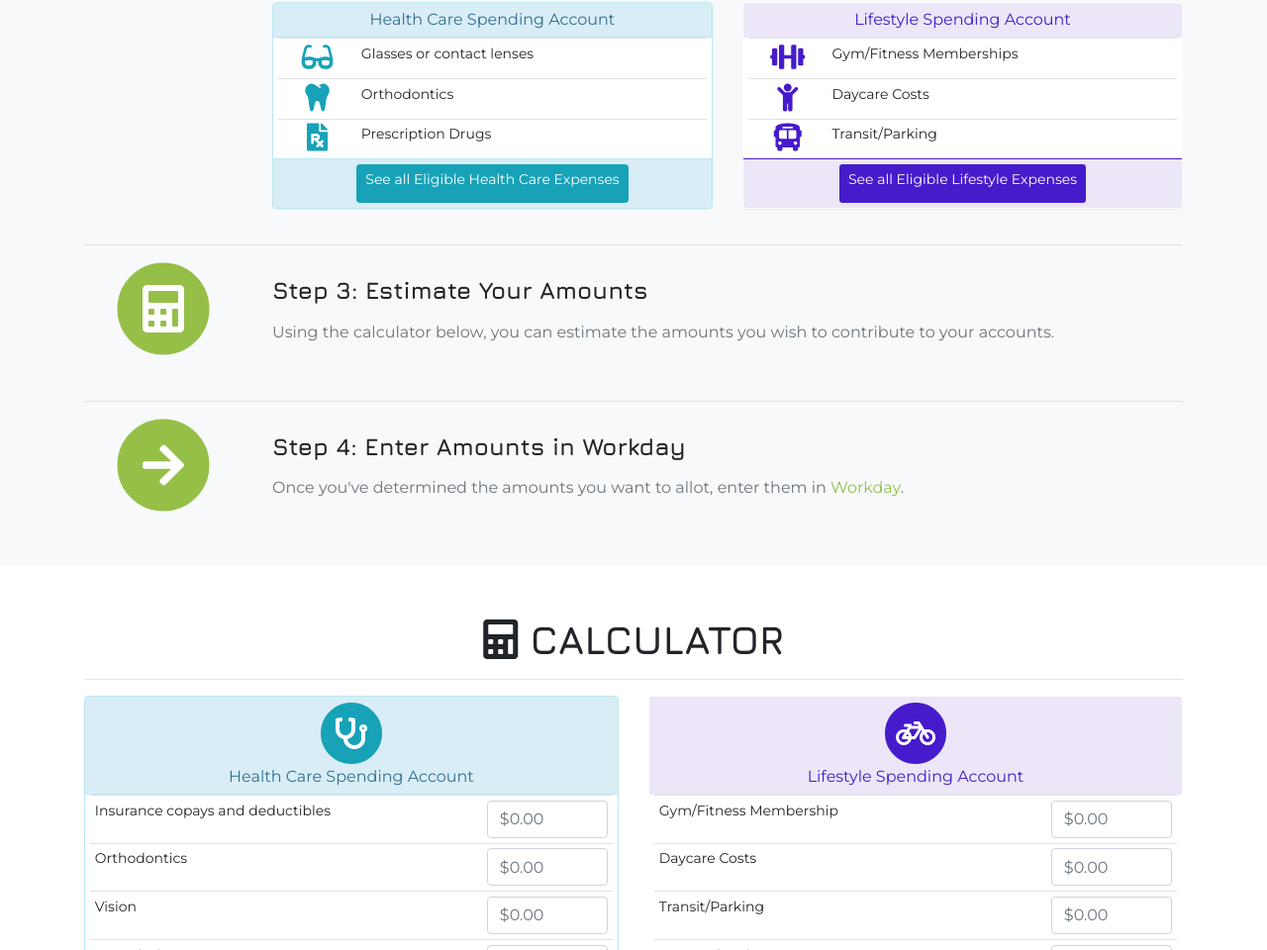
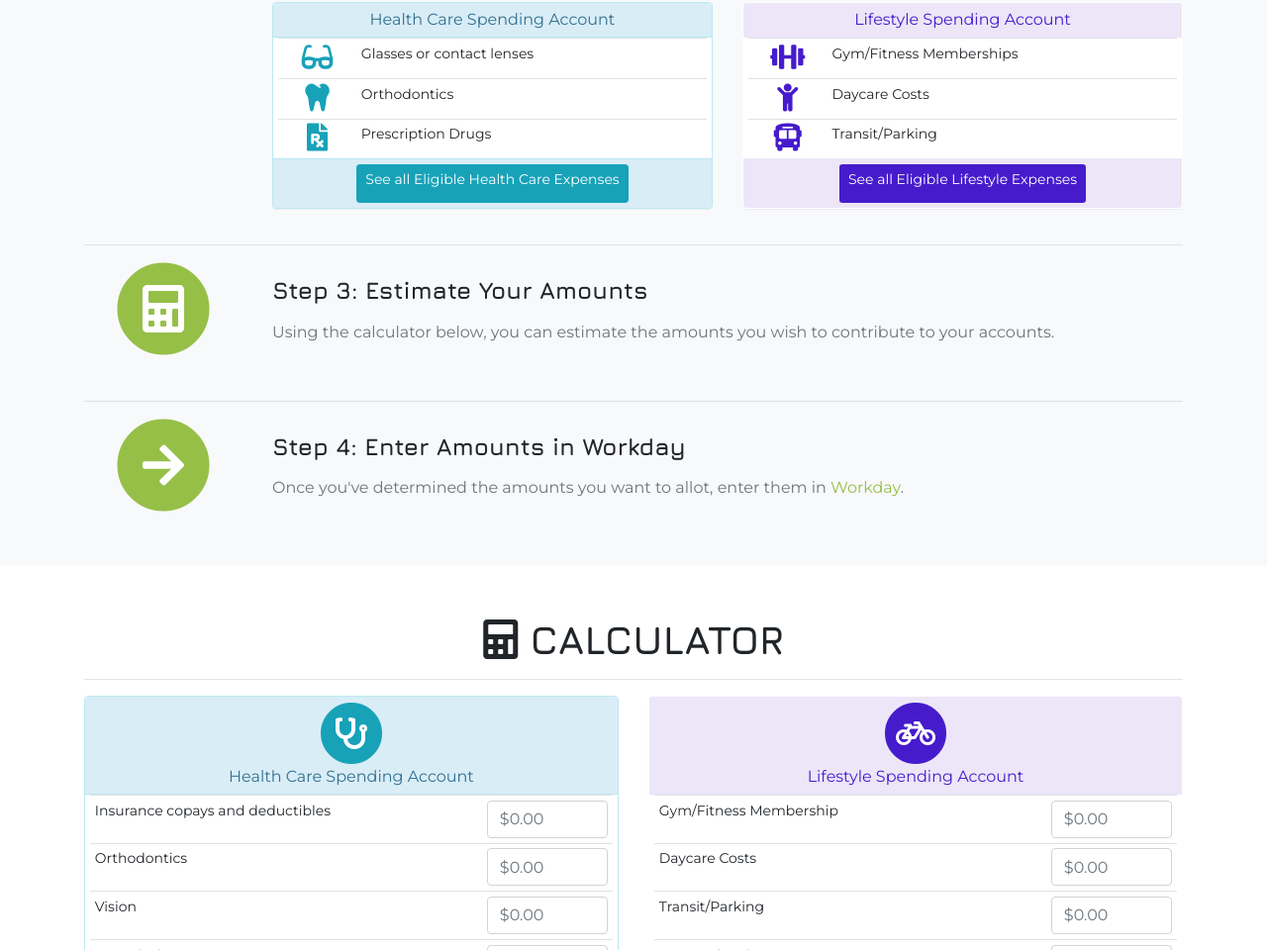
Before and after one commit to Taniablanchard-zz/FlexPerksCalc, a plain HTML site: page index.html in a window 1280 px wide. Shown: the part 883-1843 px from the top of the page at 99% size. Drawn offline with nearby package versions, Linux system fonts and the light colour scheme; a web font is replaced by a local one.

Commit message:
Update index.html

```diff
--- a/index.html
+++ b/index.html
@@ -246,7 +246,7 @@
 
                                 </div>
 
-                                <div class="panel-footer text-center" style="color: #8a6d3b; background-color: #ece6f8; border-color: #461bcc; padding: 5px;">
+                                <div class="panel-footer text-center" style="color: #8a6d3b; background-color: #ece6f8; border-color: #ece6f8; padding: 5px;">
                                     <button type="button" class="btn btn-sm" style="font-weight: 500; background-color: #461bcc; color: #fff;" data-toggle="modal" data-target="#modalEligibleLifestyle">
                                         See all Eligible <label class="hidden-xs">Lifestyle</label> Expenses
                                     </button>
```
